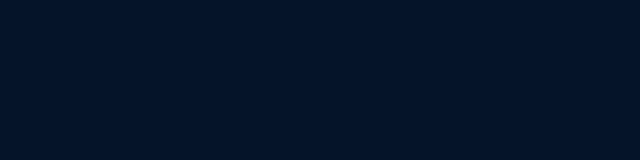
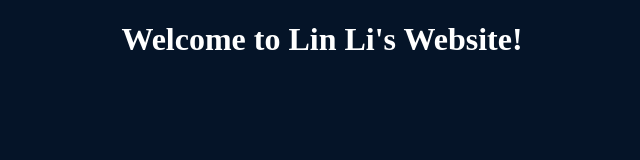
Before and after one commit to LengNan777/Assignment-2, a website: page index.html in a window 1280 px wide. Shown: the whole page, without its empty margins (318-958 px from the left). Drawn offline with Linux system fonts and the light colour scheme.

Commit message:
add index page title

```diff
--- a/index.html
+++ b/index.html
@@ -9,6 +9,6 @@
   <title>Tools and Automation</title>
 </head>
 <body>
-
+  <h1>Welcome to Lin Li's Website!</h1>
 </body>
 </html>
```
